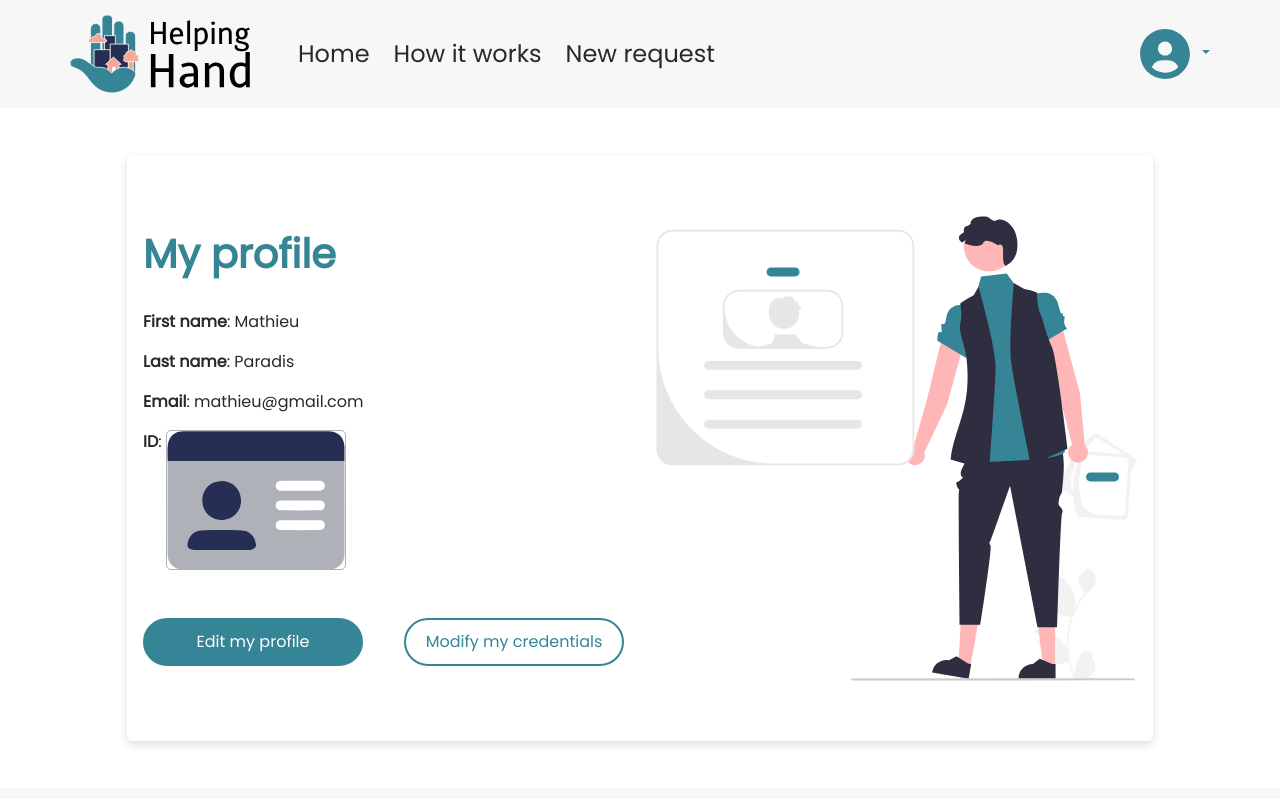
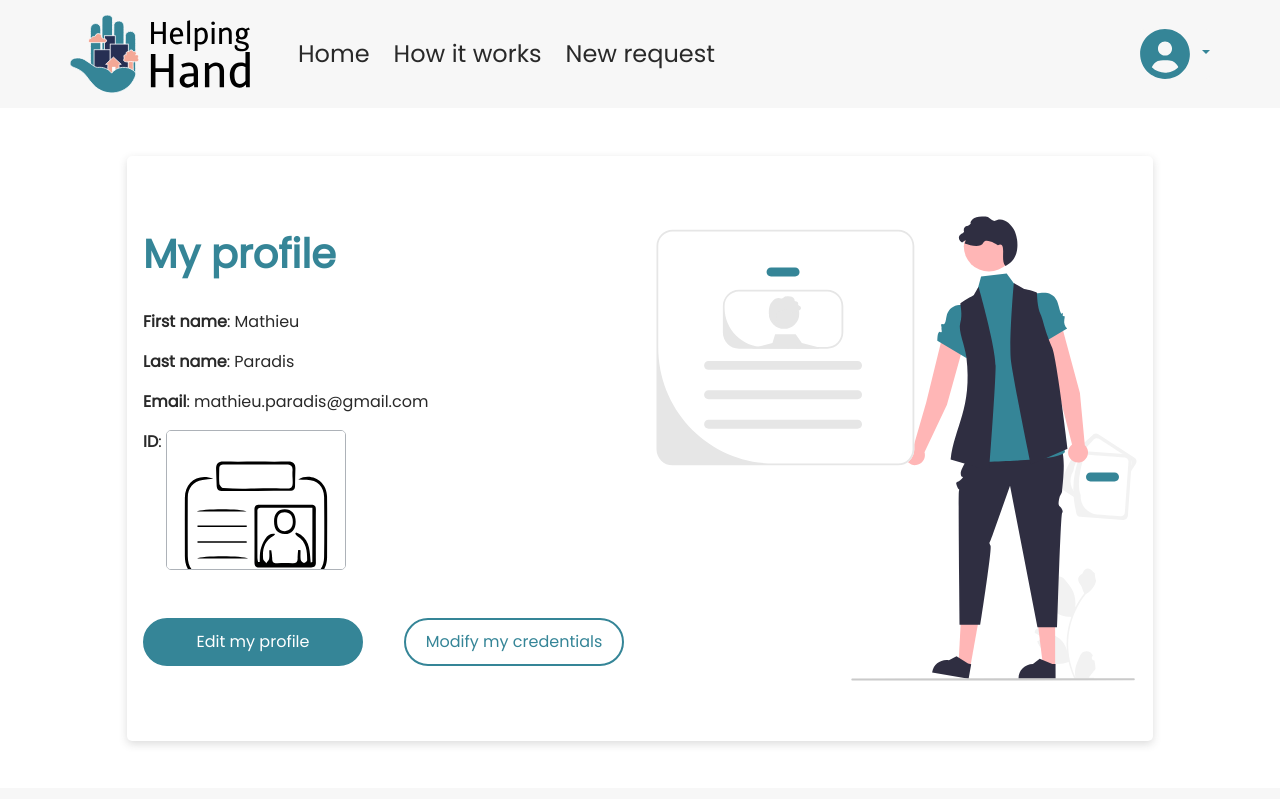
Before and after one commit to MathieuParadis/helping-hand, a React (Create React App) app: page /my-profile in a window 1280 px wide. Shown: the top 799 px of the page. Built offline with nearby package versions, Linux system fonts and the light colour scheme; what pigeon-maps would draw is missing.

Commit message:
edit profile page

```diff
--- /dev/null
+++ b/src/data/User.jsx
@@ -0,0 +1,13 @@
+// ASSETS IMPORTS
+import id_card from '../assets/images/rules/id_check.svg';
+
+const user = [
+  {
+    first_name: "Mathieu",
+    last_name: "Paradis",
+    email: "mathieu.paradis@gmail.com",
+    id: id_card
+  },
+];
+
+export default user;
--- a/src/pages/Profile.jsx
+++ b/src/pages/Profile.jsx
@@ -1,5 +1,8 @@
 // CONFIG IMPORTS
 import React, {useEffect} from 'react';
+
+// DATA IMPORTS
+import user from '../data/User';
 
 // COMPONENTS IMPORTS
 import EditProfileModal from '../components/EditProfileModal';
@@ -7,9 +10,10 @@ import ModifyCredentialsModal from '../components/ModifyCredentialsModal';
 
 // ASSETS IMPORTS
 import profile_illustration from '../assets/images/my_profile_illustration.svg';
-import id_icon from '../assets/logos/id_logo.svg';
 
 const Profile = () => {
+  const {first_name, last_name, email, id} = user[0];
+
   const openEditProfileModal = (e) => {
     const editProfileModal = document.querySelector(".edit-profile-modal");
     editProfileModal.style.visibility = 'visible';
@@ -39,13 +43,13 @@ const Profile = () => {
             <div className="box-right d-flex flex-column justify-content-center col-12 col-sm-6 pe-sm-3">
               <h1 className="text-primary fw-bold pb-3 pb-md-4">My profile</h1>
               <div>
-                <p><strong>First name</strong>: Mathieu</p>
-                <p><strong>Last name</strong>: Paradis</p>
-                <p><strong>Email</strong>: mathieu@gmail.com</p>
+                <p><strong>First name</strong>: {first_name}</p>
+                <p><strong>Last name</strong>: {last_name}</p>
+                <p><strong>Email</strong>: {email}</p>
                 <div className="d-flex">
                   <p><strong>ID</strong>:&nbsp;</p>
                   <div className="id-card-box border-radius-5">
-                    <img className="id-card" src={id_icon} alt="ID card"/>
+                    <img className="id-card" src={id} alt="ID card"/>
                   </div>
                 </div>
                 <div className="d-flex flex-column flex-xl-row justify-content-xl-between mt-5">
--- a/src/styles/pages/_profile.scss
+++ b/src/styles/pages/_profile.scss
@@ -26,6 +26,7 @@
           border: 1px solid var(--basic-color-grey-dark);
           width: 180px;
           height: 140px;
+          overflow: hidden;
 
           @include mobile_and_tablet {
             width: 140px;
```
